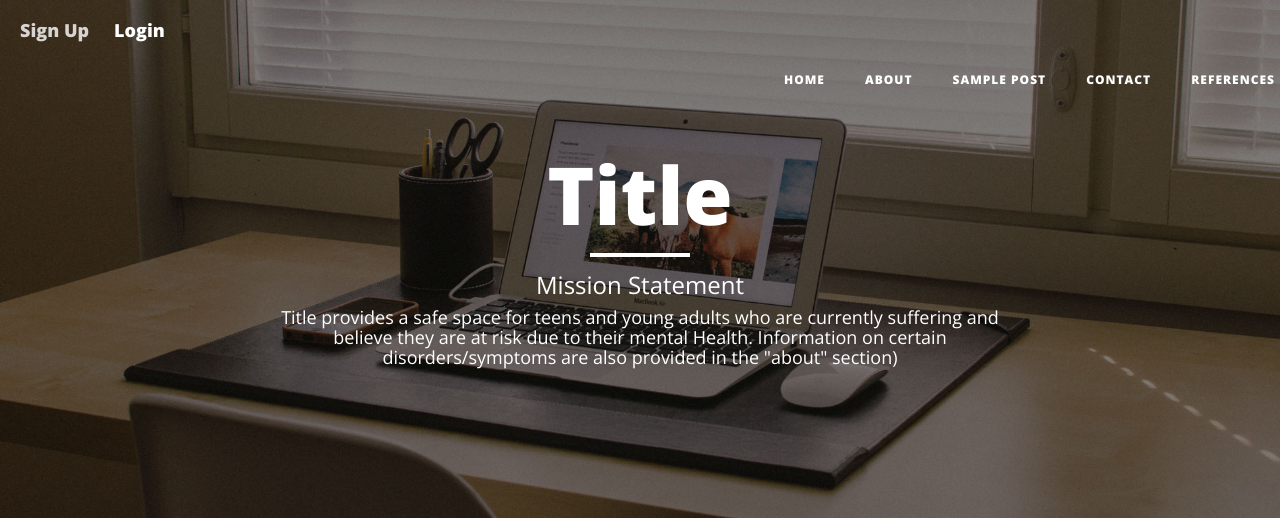
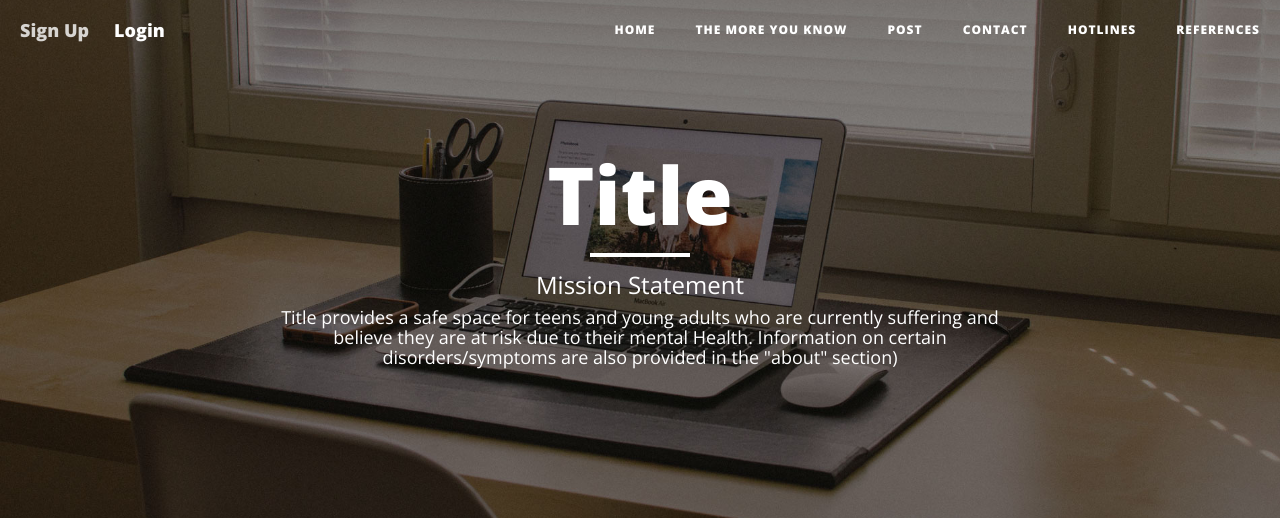
Before and after one commit to Mardea-s/finalproject, a Django app: page / in a window 1280 px wide. Shown: the top 522 px of the page. Run offline with Django 3.2, Linux system fonts and the light colour scheme; some libraries are stand-ins or nearby versions.

Commit message:
Fixed headers mostly.

```diff
--- a/forum/templates/forum/about.html
+++ b/forum/templates/forum/about.html
@@ -38,7 +38,7 @@
     <nav class="navbar navbar-default navbar-custom navbar-fixed-top">
         <div class="container-fluid">
             <!-- Brand and toggle get grouped for better mobile display -->
-            <!--<div class="navbar-header page-scroll">
+            <div class="navbar-header page-scroll">
                 <button type="button" class="navbar-toggle" data-toggle="collapse" data-target="#bs-example-navbar-collapse-1">
                     <span class="sr-only">Toggle navigation</span>
                     Menu <i class="fa fa-bars"></i>
@@ -61,10 +61,10 @@
                         <a href="/">Home</a>
                     </li>
                     <li>
-                        <a href="about">About</a>
+                        <a href="about">The More You Know</a>
                     </li>
                     <li>
-                        <a href="post">Sample Post</a>
+                        <a href="post">Post</a>
                     </li>
                     <li>
                         <a href="contact">Contact</a>
--- a/forum/templates/forum/contact.html
+++ b/forum/templates/forum/contact.html
@@ -61,10 +61,10 @@ OCTYPE html>
                         <a href="/">Home</a>
                     </li>
                     <li>
-                        <a href="about">About</a>
+                        <a href="about">The More You Know</a>
                     </li>
                     <li>
-                        <a href="post">Sample Post</a>
+                        <a href="post">Post</a>
                     </li>
                     <li>
                         <a href="contact">Contact</a>
--- a/forum/templates/forum/hotlines.html
+++ b/forum/templates/forum/hotlines.html
@@ -61,10 +61,10 @@
                         <a href="/">Home</a>
                     </li>
                     <li>
-                        <a href="about">About</a>
+                        <a href="about">The More You Know</a>
                     </li>
                     <li>
-                        <a href="post">Sample Post</a>
+                        <a href="post">Post</a>
                     </li>
                     <li>
                         <a href="contact">Contact</a>
--- a/forum/templates/forum/index.html
+++ b/forum/templates/forum/index.html
@@ -40,7 +40,7 @@
     <nav class="navbar navbar-default navbar-custom navbar-fixed-top">
         <div class="container-fluid">
             <!-- Brand and toggle get grouped for better mobile display -->
-          <!--  <div class="navbar-header page-scroll">
+            <div class="navbar-header page-scroll">
                 <button type="button" class="navbar-toggle" data-toggle="collapse" data-target="#bs-example-navbar-collapse-1">
                     <span class="sr-only">Toggle navigation</span>
                     Menu <i class="fa fa-bars"></i>
@@ -63,13 +63,16 @@
                         <a href="/">Home</a>
                     </li>
                     <li>
-                        <a href="about">About</a>
+                        <a href="about">The More You Know</a>
                     </li>
                     <li>
-                        <a href="post">Sample Post</a>
+                        <a href="post">Post</a>
                     </li>
                     <li>
                         <a href="contact">Contact</a>
+                    </li>
+                    <li>
+                        <a href="hotlines">Hotlines</a>
                     </li>
                     <li>
                         <a href="references">References</a>
--- a/forum/templates/forum/post.html
+++ b/forum/templates/forum/post.html
@@ -61,10 +61,10 @@
                         <a href="/">Home</a>
                     </li>
                     <li>
-                        <a href="about">About</a>
+                        <a href="about">The More You Know</a>
                     </li>
                     <li>
-                        <a href="post">Sample Post</a>
+                        <a href="post">Post</a>
                     </li>
                     <li>
                         <a href="contact">Contact</a>
--- a/forum/templates/forum/references.html
+++ b/forum/templates/forum/references.html
@@ -61,10 +61,10 @@
                         <a href="/">Home</a>
                     </li>
                     <li>
-                        <a href="about">About</a>
+                        <a href="about">The More You Know</a>
                     </li>
                     <li>
-                        <a href="post">Sample Post</a>
+                        <a href="post">Post</a>
                     </li>
                     <li>
                         <a href="contact">Contact</a>
```
